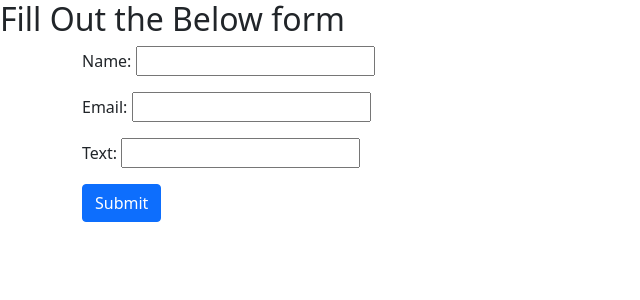
After one commit to deepakraajesh/djangoNew, a Django app: page /help/forms/ in a window 1280 px wide. The commit adds this page. Shown: the top 300 px of the page, without its empty margins (0-640 px from the left). Run offline with Django 4.2, Linux system fonts and the light colour scheme.

Commit message:
Dec 26 commit

```diff
--- a/help/urls.py
+++ b/help/urls.py
@@ -15,10 +15,11 @@ Including another URLconf
 """
 from django.contrib import admin
 from django.urls import path, include
-from helpapp import views
+from helpapp import views,forms
 
 urlpatterns = [
     path('',views.index,name='index'),
     path('admin/', admin.site.urls),
+    path('forms/',include('helpapp.urls')),
     path('help/',include('helpapp.urls')),
 ]
--- /dev/null
+++ b/helpapp/forms.py
@@ -0,0 +1,6 @@
+from django import forms
+
+class FormName(forms.Form):
+    name = forms.CharField()
+    email = forms.EmailField()
+    text = forms.CharField()
--- a/helpapp/urls.py
+++ b/helpapp/urls.py
@@ -1,6 +1,7 @@
 from django.urls import path
-from helpapp import views
+from helpapp import views,forms
 
 urlpatterns = [
-    path('',views.help,name='help'),
+    path('help/',views.help,name='help'),
+    path('forms/',views.form_name_view,name='form_name')
 ]
--- a/helpapp/views.py
+++ b/helpapp/views.py
@@ -1,6 +1,7 @@
 from django.shortcuts import render
 from django.http import HttpResponse
 from helpapp.models import *
+from . import forms
 
 def index(request):
     return HttpResponse("Worked")
@@ -13,3 +14,7 @@ def help(request):
     helpd = {'help_page':"You're viewing helpd value."}
 
     return render(request,'helpapp/help.html',context=date_dict)
+
+def form_name_view(request):
+    form = forms.FormName()
+    return render(request,'helpapp/forms.html',{'form':form})
--- /dev/null
+++ b/templates/helpapp/forms.html
@@ -0,0 +1,16 @@
+<!DOCTYPE html>
+<html lang="en" dir="ltr">
+  <head>
+    <meta charset="utf-8">
+    <link rel="stylesheet" href="https://cdn.jsdelivr.net/npm/bootstrap@5.1.3/dist/css/bootstrap.min.css" integrity="sha384-1BmE4kWBq78iYhFldvKuhfTAU6auU8tT94WrHftjDbrCEXSU1oBoqyl2QvZ6jIW3" crossorigin="anonymous">
+    <title>Fill out the Form</title>
+  </head>
+  <body>
+    <h2>Fill Out the Below form</h2>
+    <div class="container">
+      <form method="POST">
+        {{ form.as_p }}
+        {% csrf_token %}
+        <input type="submit" class="btn btn-primary" value="Submit">
+  </body>
+</html>
```
Also changed, not shown: helpapp/admin.py (+7 -0 lines), templates/helpapp/help.html (+8 -1 lines).
